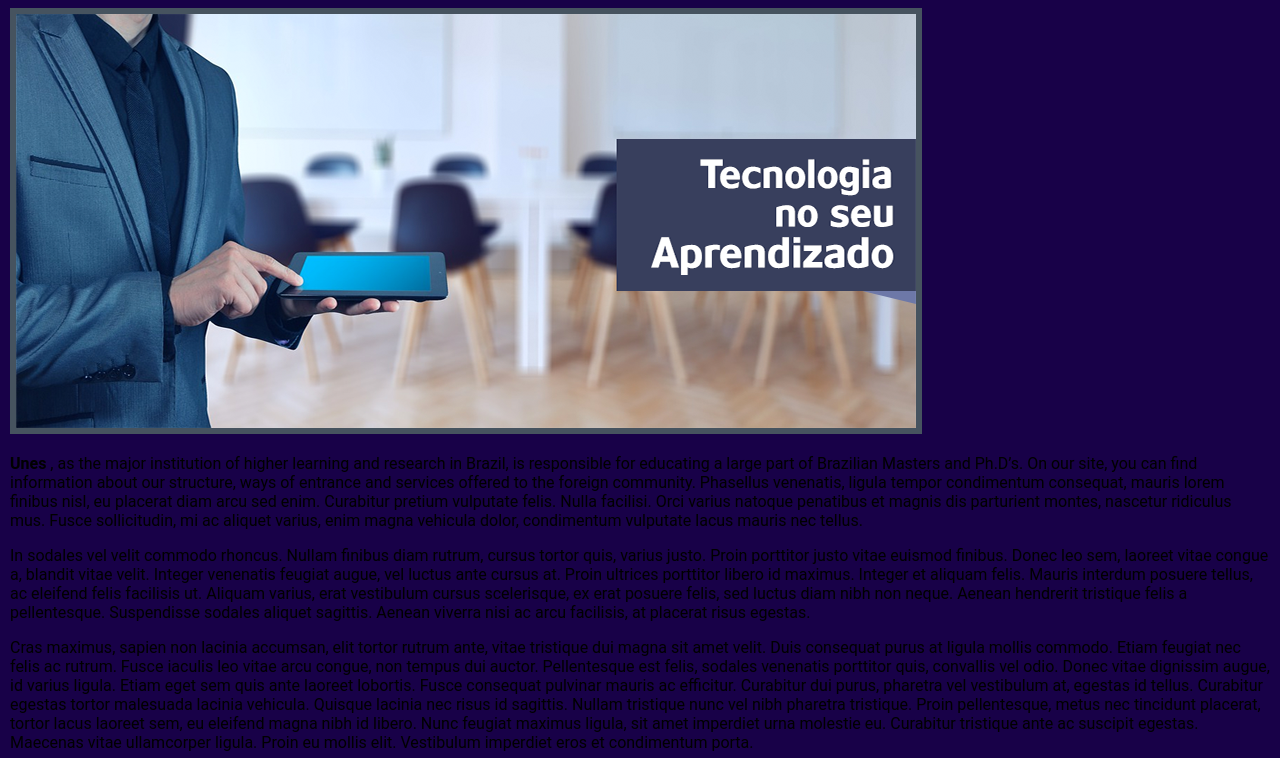
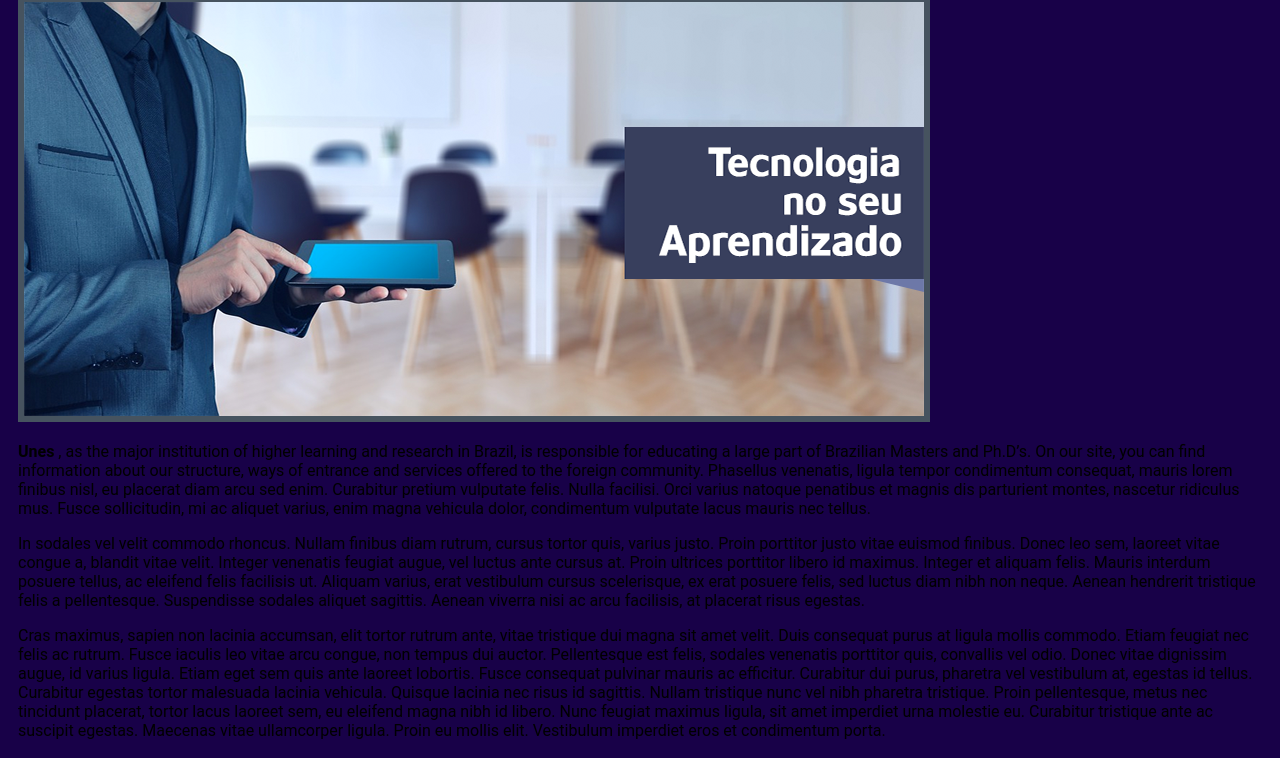
Before and after one commit to brxzjunior/UnesUniversity, a plain HTML site: page home.html in a window 1280 px wide. Shown: the part 183-941 px from the top of the page. Drawn offline with Linux system fonts and the light colour scheme.

Commit message:
Margin update
Optimizing webpage's margin.

```diff
--- a/estilo.css
+++ b/estilo.css
@@ -1,5 +1,5 @@
 body {
-	margin: 10px;
+	padding: 10px;
 	font-family: Roboto, -apple-system, 'Helvetica Neue', 'Segoe UI', Arial, sans-serif;
 	background: #180148;
 }
@@ -16,7 +16,3 @@ body {
 #borda{
 	border: 6px solid #46535F;
 }
-
-#container{
-	margin: 30px auto;
-}
--- a/home.html
+++ b/home.html
@@ -8,7 +8,6 @@
 
 </head>
 <body class="fundo">
-	<div id="container">
 		<div align="right" height="89">
 	  			<a  href="index.html">Login |</a>
 				<a  href="">Home |</a>
@@ -53,7 +52,6 @@
 						Ut vestibulum aliquam dapibus. Cras et arcu pretium, mollis tortor id, lobortis sapien. Suspendisse varius vehicula consequat. Maecenas at eros lorem. In congue orci lorem, ut sollicitudin ante eleifend at. Nullam hendrerit leo quam, vitae scelerisque dui condimentum vel. Fusce consequat pulvinar mauris ac efficitur. Curabitur dui purus, pharetra vel vestibulum at, egestas id tellus. Curabitur egestas tortor malesuada lacinia vehicula. Donec sed ante et eros ultrices hendrerit. Donec tellus ligula, elementum vitae mi a, sagittis ultricies turpis. Fusce vehicula sem mi, vitae convallis urna luctus ac.
 					</p>
 		</div> <br><br>
-	</div>
 <!---------------------------------Rodapé---------------------------------------------->
 		<div colspan="2" align="center"> <strong>Todos os direitos reservados</strong></div>
 
```
Also changed, not shown: contato.html (+0 -3 lines), quemsomos.html (+0 -3 lines).
